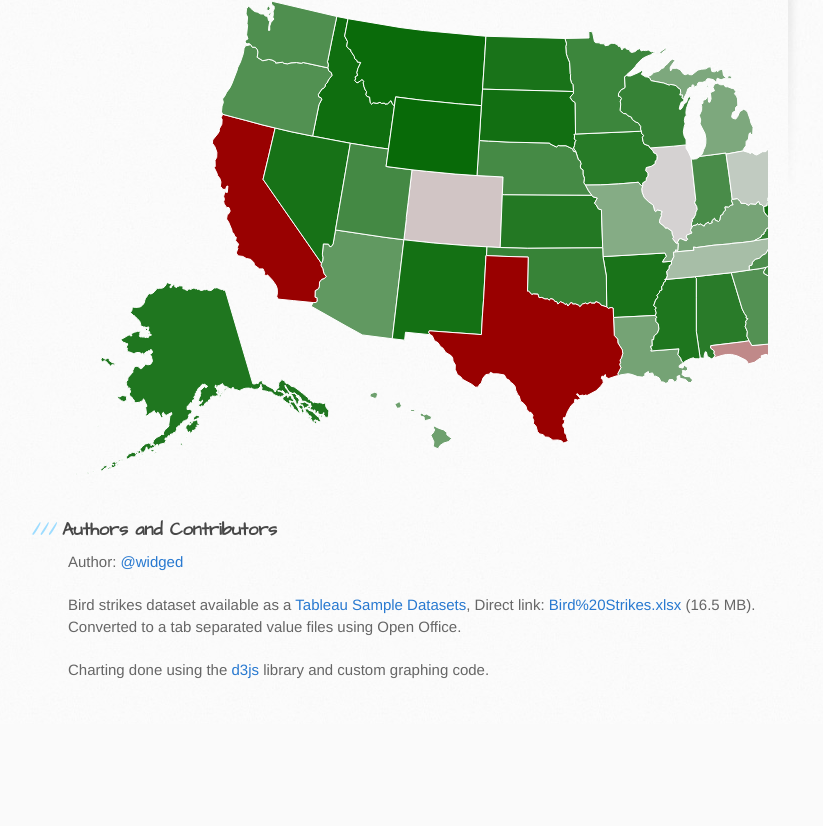
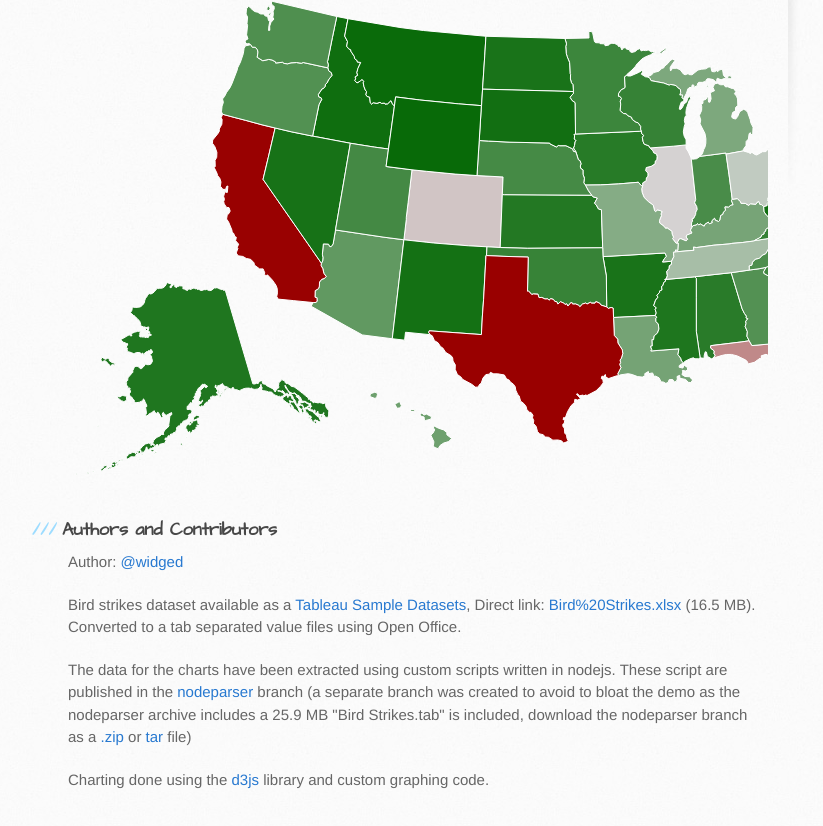
Before and after one commit to widged/Datascience_Tableau, a plain HTML site: page index.html in a window 1280 px wide. Shown: the part 624-1450 px from the top of the page, without its empty margins (102-925 px from the left). Before the commit the page ends 1348 px from the top, so only its background shows below. Drawn offline with Linux system fonts and the light colour scheme.

Commit message:
mention of nodeparser branch

```diff
--- a/index.html
+++ b/index.html
@@ -44,7 +44,10 @@
 
           <p>Bird strikes dataset available as a <a href="http://www.tableausoftware.com/public/community/sample-data-sets">Tableau Sample Datasets</a>, Direct link: <a href="http://www.tableausoftware.com/public/sites/default/files/Bird%20Strikes.xlsx">Bird%20Strikes.xlsx</a> (16.5 MB). Converted to a tab separated value files using Open Office. </p>
 
+          <p>The data for the charts have been extracted using custom scripts written in nodejs. These script are published in the  <a href="https://github.com/widged/Datascience_Tableau/tree/nodeparser">nodeparser</a> branch (a separate branch was created to avoid to bloat the demo as the nodeparser archive includes a 25.9 MB "Bird Strikes.tab" is included, download the nodeparser branch as a <a href="https://github.com/widged/Datascience_Tableau/zipball/nodeparser" >.zip</a> or <a href="https://github.com/widged/Datascience_Tableau/tarball/nodeparser">tar</a> file) </p>
+
           <p>Charting done using the <a href="http://d3js.org/">d3js</a> library and custom graphing code.</p>
+
 
 
         </section>
```
